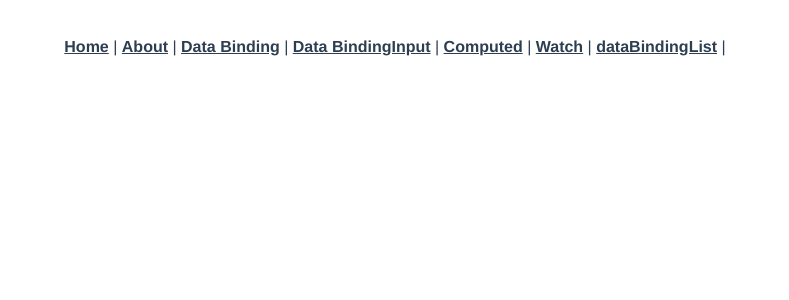
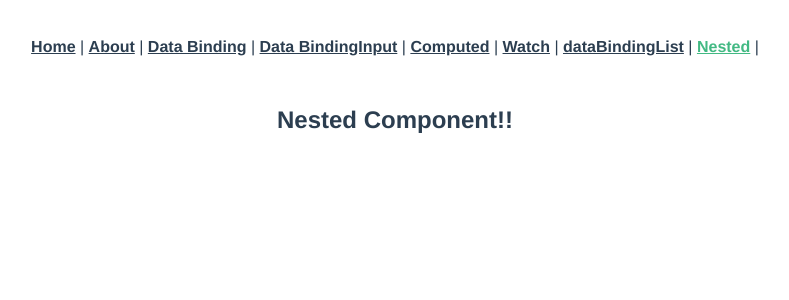
Before and after one commit to seungdols/practice, a Vue app in the folder vuejs/hello-vue/: page /nested in a window 1280 px wide. Shown: the top 300 px of the page, without its empty margins (245-1034 px from the left). Built offline with nearby package versions, Linux system fonts and the light colour scheme.

Commit message:
Learn nested component

```diff
--- a/vuejs/hello-vue/src/App.vue
+++ b/vuejs/hello-vue/src/App.vue
@@ -7,6 +7,7 @@
     <router-link to="/computed">Computed</router-link> |
     <router-link to="/watch">Watch</router-link> |
     <router-link to="/dataBindingList">dataBindingList</router-link> |
+    <router-link to="/nested">Nested</router-link> |
   </nav>
   <router-view/>
 </template>
--- /dev/null
+++ b/vuejs/hello-vue/src/components/PageTitle.vue
@@ -0,0 +1,13 @@
+<template>
+    <h2>{{title}}</h2>
+</template>
+<script>
+    export default {
+        props: {
+            title: {
+                type: String,
+                default: "페이지 제목입니다."
+            }
+        }
+    }
+</script>
--- a/vuejs/hello-vue/src/router/index.js
+++ b/vuejs/hello-vue/src/router/index.js
@@ -40,6 +40,11 @@ const routes = [
     path: '/dataBindingList',
     name: 'dataBindingList',
     component: () => import(/* webpackChunkName: "dataBindingList" */ '../components/DataBindingList.vue')
+  },
+  {
+    path: '/nested',
+    name: 'nested',
+    component: () => import(/* webpackChunkName: "nested" */ '../views/NestedComponent.vue')
   }
 ]
 
--- /dev/null
+++ b/vuejs/hello-vue/src/views/NestedComponent.vue
@@ -0,0 +1,16 @@
+<template>
+    <div>
+        <PageTitle :title="title" />
+    </div>
+</template>
+<script>
+import PageTitle from '../components/PageTitle'
+export default {
+    data() {
+        return {
+            title: "Nested Component!!"
+        }
+    },
+    components: { PageTitle }
+}
+</script>
```
